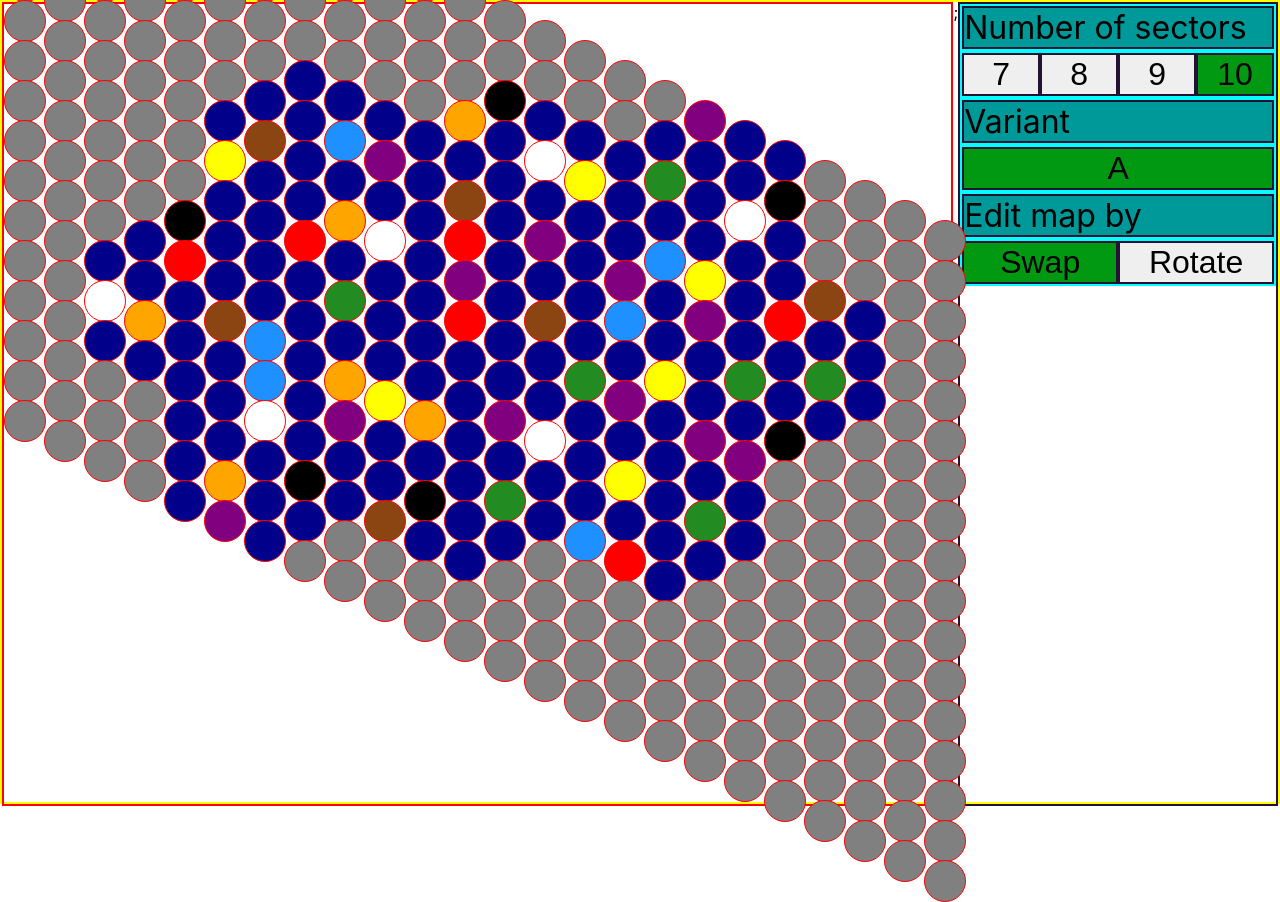
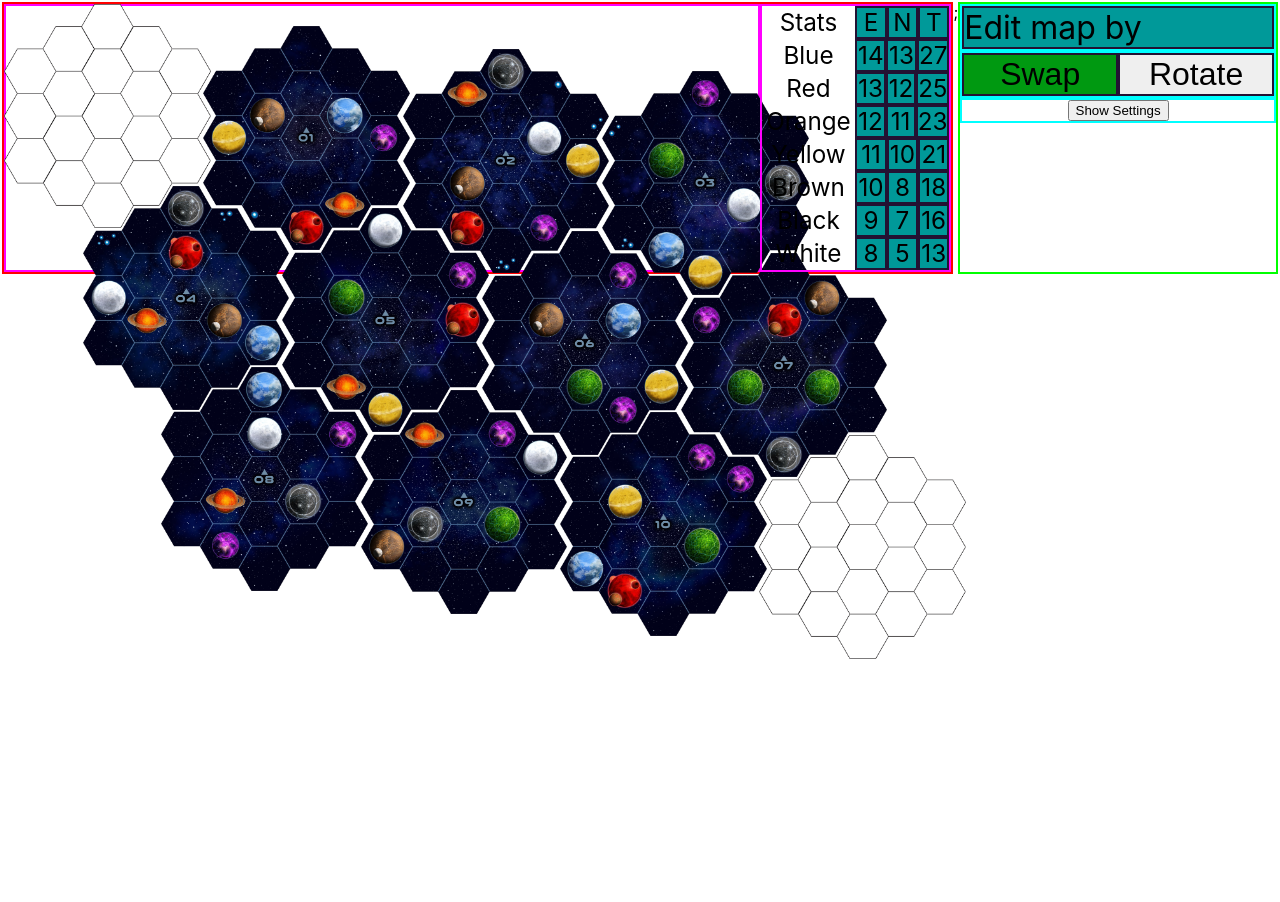
Before and after one commit to stones314/gaia-map-web, a React (Create React App) app: page / in a window 1280 px wide. After the commit the page ends 800 px from the top, so only its background shows below. Built offline with nearby package versions, Linux system fonts and the light colour scheme.

Commit message:
messing around with the menu: I want to hide it most of the time

```diff
--- a/src/App.css
+++ b/src/App.css
@@ -31,16 +31,16 @@ code {
 .App {
     display: flex;
     flex-direction: row;
-    border: 2px solid #ffff00;
-    height: var(--main-height);
+    border: 2px solid #ffffff;
 }
 
 .menu-box {
-    border: 2px solid #231233;
+    border: 2px solid #00ff00;
     width: var(--menu-width);
-    height: var(--menu-height);
+    height: auto;
     display: flex;
     flex-direction: column;
+    z-index: 2;
 }
 
 .menu-box-2 {
@@ -49,7 +49,6 @@ code {
 
 .map-eval-box {
     width: var(--map-width);
-    height: var(--map-height);
     border: 2px solid #ff0000;
     display: flex;
     flex-direction: row;
@@ -58,6 +57,7 @@ code {
 .map-box {
     flex: 8;
     border: 2px solid #ff00ff;
+    z-index: 1;
 }
 
 .eval-box {
@@ -65,12 +65,14 @@ code {
     display: flex;
     flex-direction: column;
     border: 2px solid #ff00ff;
+    z-index: 2;
 }
 
 .hex-map {
     position: absolute;
     top: calc(0vmin - 6 * var(--hex-height));
     left: 0.5vmin;
+    z-index: 1;
 }
 
 .hex-Em { background-color: darkblue; }
--- a/src/App.jsx
+++ b/src/App.jsx
@@ -26,6 +26,59 @@ class HexMapView extends React.Component {
 
 }
 
+class ModeSelect extends React.Component {
+
+    render() {
+        var swapBtnClass = "menu-mode-btn";
+        var rotBtnClass = "menu-mode-btn";
+        if (this.props.swapMode) {
+            swapBtnClass += " menu-mode-sel";
+        }
+        else {
+            rotBtnClass += " menu-mode-sel";
+        }
+        return (
+            <div>
+                <div className="menu-row">
+                    <div className="menu-mode-lbl">
+                        Edit map by
+                    </div>
+                </div>
+                <div className="menu-row">
+                    <button className={swapBtnClass} onClick={this.props.onClickSwap}>
+                        Swap
+                    </button>
+                    <button className={rotBtnClass} onClick={this.props.onClickRot}>
+                        Rotate
+                    </button>
+                </div>
+            </div>
+        )
+    }
+}
+
+class FixedMenu extends React.Component {
+    render() {
+        var menuText = "Show Settings";
+        if (this.props.showMenu)
+            menuText = "Hide Settings";
+        return (
+            <div className="menu-fixed">
+                <ModeSelect
+                    onClickSwap={() => this.props.onClickSwap()}
+                    onClickRot={() => this.props.onClickRot()}
+                    swapMode={this.props.swapMode}
+                />
+                <div className="menu-row">
+                    <button className="menu-show" onClick={this.props.onClickShowMenu}>
+                        {menuText}
+                    </button>
+                </div>
+            </div>
+        )
+    }
+}
+
 class App extends React.Component {
     constructor(props) {
         super(props);
@@ -36,6 +89,8 @@ class App extends React.Component {
             swapMode: true,
             numSect: 10,
             secOpt: 0,
+            showMenu: false,
+            showDebug: false,
         };
         this.onClickSector = this.onClickSector.bind(this);
         //this.onClickModeBtn = this.onClickModeBtn.bind(this);
@@ -79,6 +134,14 @@ class App extends React.Component {
         this.setState({ secOpt: variant, sectors: getSecOpt(this.state.numSect, variant) });
     }
 
+    onClickShowMenu() {
+        this.setState({ showMenu: !this.state.showMenu });
+    }
+
+    onClickDebug() {
+        this.setState({ showDebug: !this.state.showDebug });
+    }
+
     renderMap(doHexMap) {
         if (doHexMap) {
             return (
@@ -106,15 +169,11 @@ class App extends React.Component {
         }
     }
 
-    render() {
-        return (
-            <div className="App">
-                {this.renderMap(this.state.swapMode)};
+    renderMenu() {
+        if (this.state.showMenu) {
+            return (
                 <div className="menu-box">
                     <Menu
-                        onClickSwap={() => this.onClickSwap()}
-                        onClickRot={() => this.onClickRot()}
-                        swapMode={this.state.swapMode}
                         onClick={(numSec) => this.onClick(numSec)}
                         numSec={this.state.numSect}
                         onClickOpt={(variant) => this.onClickOpt(variant)}
@@ -122,6 +181,27 @@ class App extends React.Component {
                     />
                     <Settings />
                 </div>
+            );
+        }
+        else {
+            return;
+        }
+    }
+
+    render() {
+        return (
+            <div className="App">
+                {this.renderMap(this.state.showMenu)};
+                <div className="menu-box">
+                    <FixedMenu
+                        onClickSwap={() => this.onClickSwap()}
+                        onClickRot={() => this.onClickRot()}
+                        swapMode={this.state.swapMode}
+                        onClickShowMenu={() => this.onClickShowMenu()}
+                        showMenu={this.state.showMenu}
+                    />
+                    {this.renderMenu()}
+                </div>
             </div>
         )
     }
--- a/src/Menu.jsx
+++ b/src/Menu.jsx
@@ -1,36 +1,5 @@
 import React from 'react';
 import './Menu.css';
-
-class ModeSelect extends React.Component {
-
-    render() {
-        var swapBtnClass = "menu-mode-btn";
-        var rotBtnClass = "menu-mode-btn";
-        if (this.props.swapMode) {
-            swapBtnClass += " menu-mode-sel";
-        }
-        else {
-            rotBtnClass += " menu-mode-sel";
-        }
-        return (
-            <div>
-                <div className="menu-row">
-                    <div className="menu-mode-lbl">
-                        Edit map by
-                    </div>
-                </div>
-                <div className="menu-row">
-                    <button className={swapBtnClass} onClick={this.props.onClickSwap}>
-                        Swap
-                    </button>
-                    <button className={rotBtnClass} onClick={this.props.onClickRot}>
-                        Rotate
-                    </button>
-                </div>
-            </div>
-        )
-    }
-}
 
 class NumSectorSelect extends React.Component {
     renderOpts(secId) {
@@ -106,11 +75,6 @@ class Menu extends React.Component {
                     onClickOpt={(variant) => this.props.onClickOpt(variant)}
                     secOpt={this.props.secOpt}
                 />
-                <ModeSelect
-                    onClickSwap={() => this.props.onClickSwap()}
-                    onClickRot={() => this.props.onClickRot()}
-                    swapMode={this.props.swapMode}
-                />
             </div>
         )
     }
```
